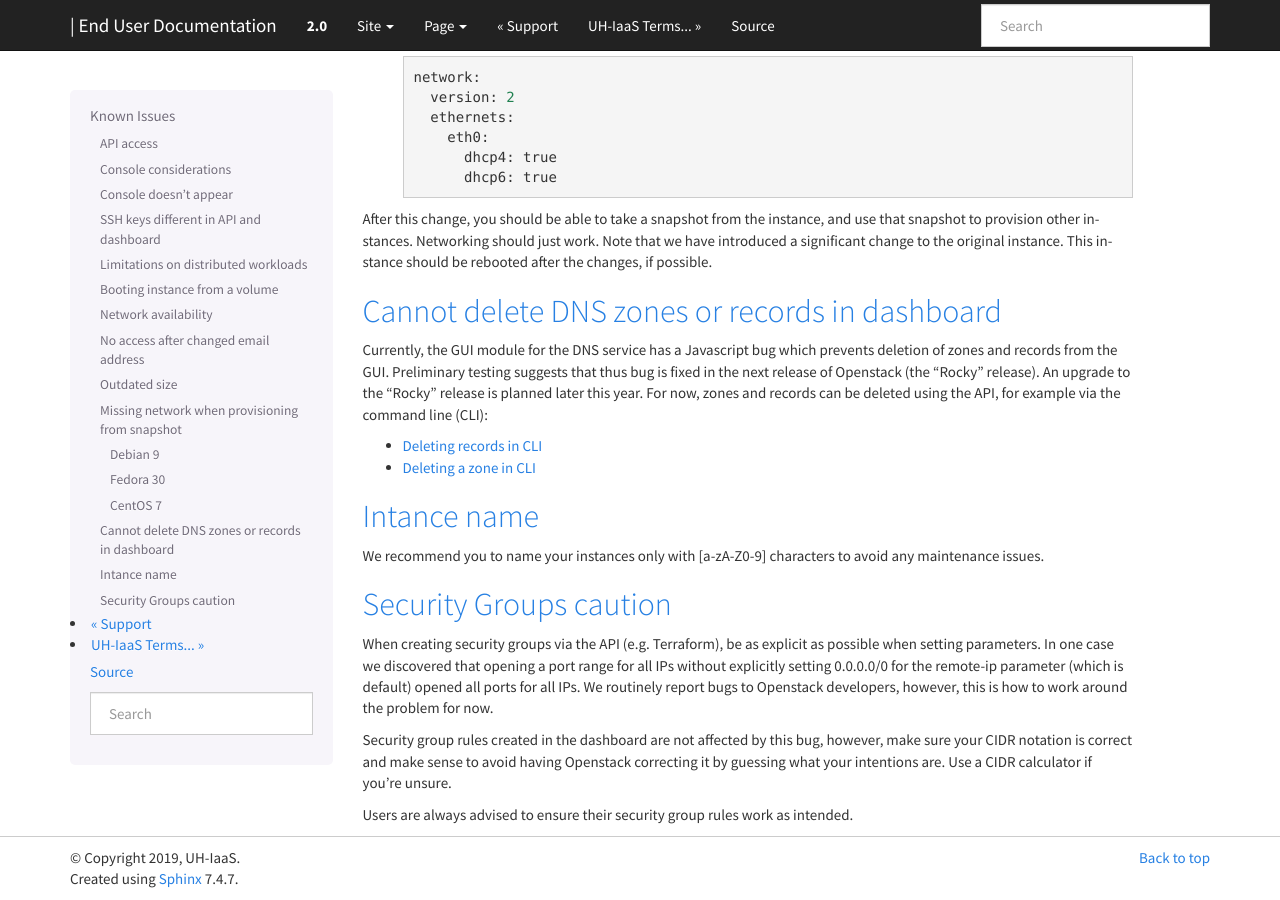
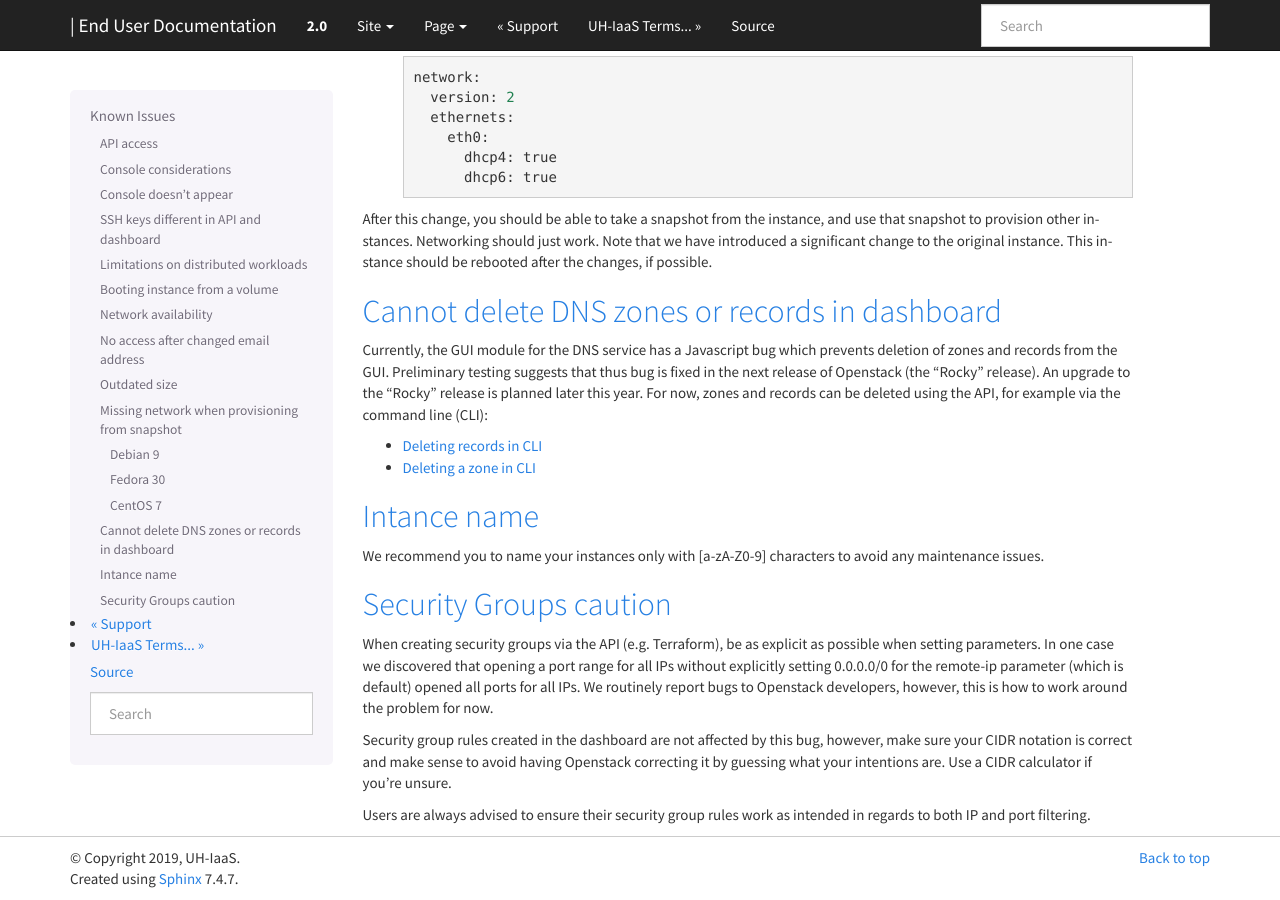
Before and after one commit to norcams/docs-enduser, a Sphinx documentation site: the page built from docs/known-issues.rst, in a window 1280 px wide and 900 px high, scrolled down 3265 px. Built offline with Sphinx 7.4.7, drawn with Linux system fonts in a browser that asks for light colours.

Commit message:
clarify a bit

```diff
--- a/docs/known-issues.rst
+++ b/docs/known-issues.rst
@@ -228,4 +228,5 @@ however, make sure your CIDR notation is correct and make sense to avoid having
 Openstack correcting it by guessing what your intentions are. Use a CIDR
 calculator if you're unsure.
 
-Users are always advised to ensure their security group rules work as intended.
+Users are always advised to ensure their security group rules work as intended
+in regards to both IP and port filtering.
```
